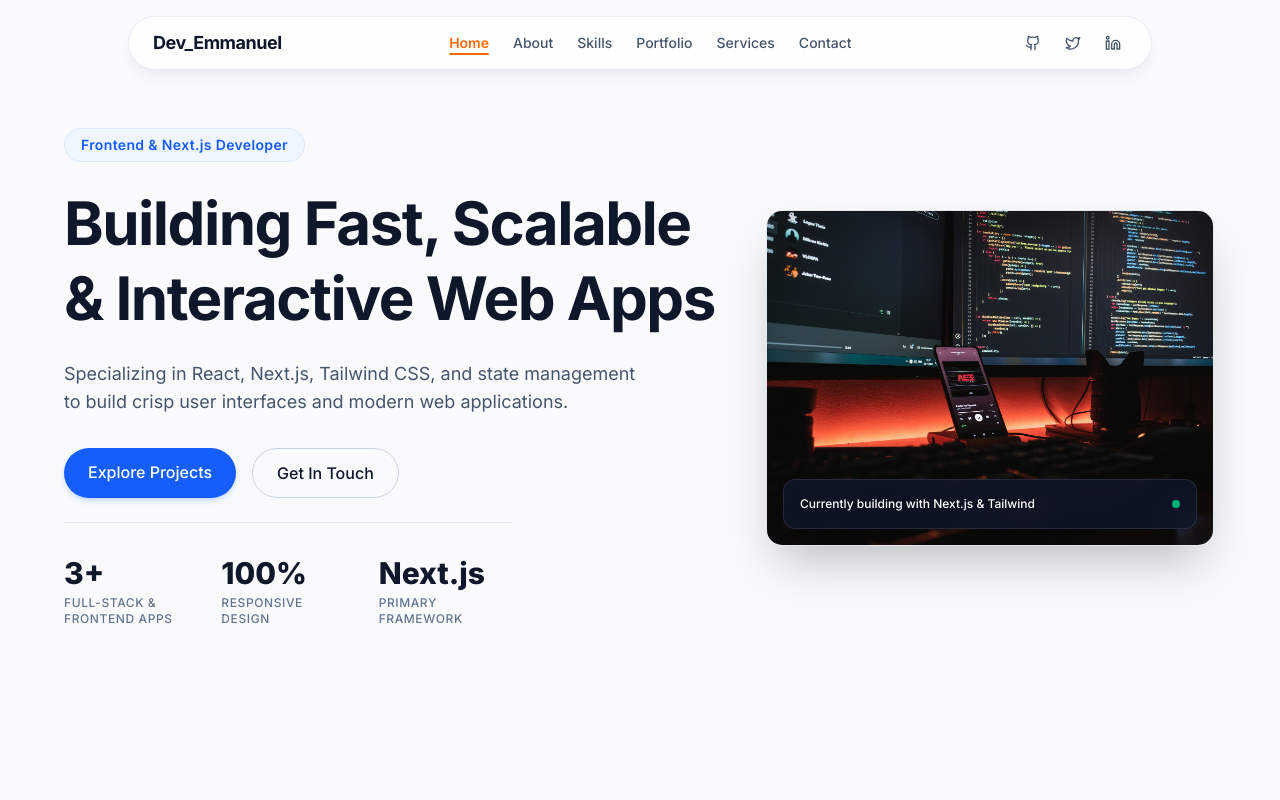
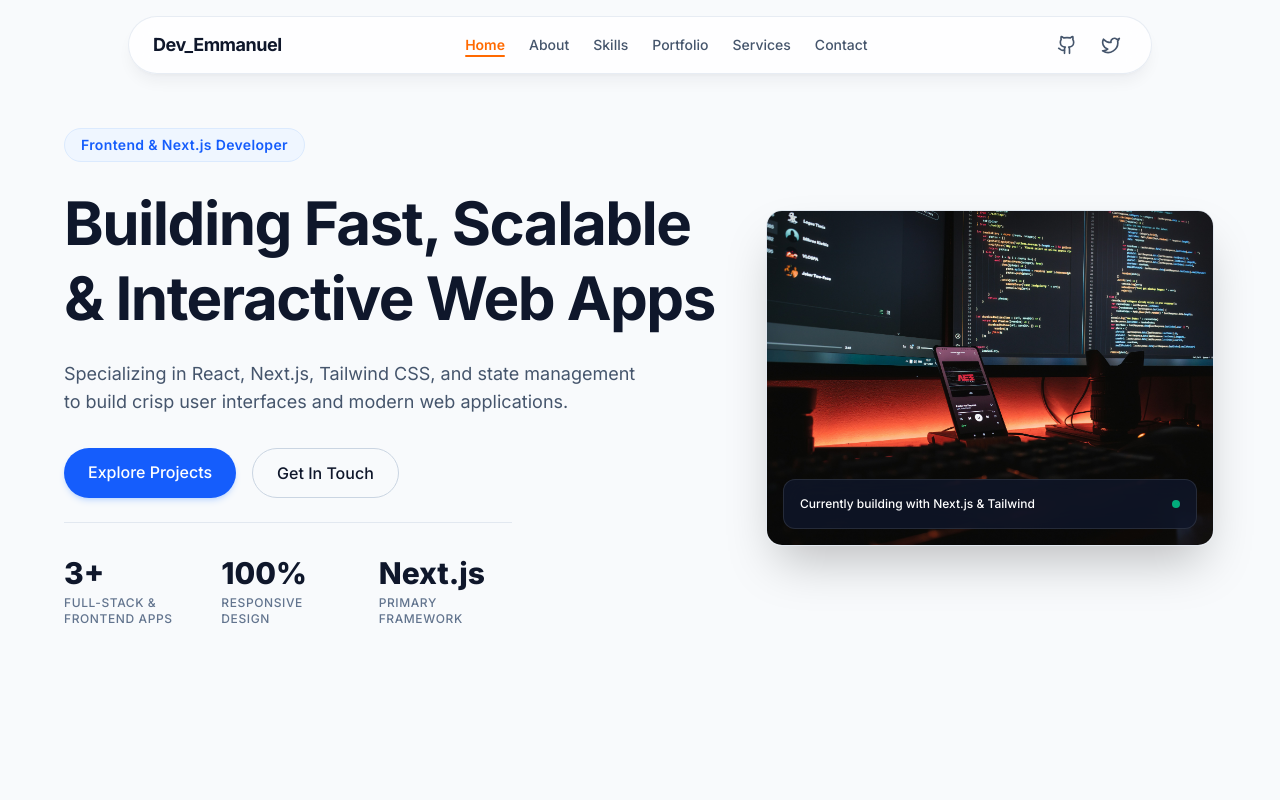
Before and after one commit to Nuelz1/my-portfolio, a Next.js app: page / in a window 1280 px wide. Shown: the top 800 px of the page. Built offline with nearby package versions, Linux system fonts and the light colour scheme.

Commit message:
refactor: centralize porfolio icons and social links

```diff
--- a/src/app/components/Footer.jsx
+++ b/src/app/components/Footer.jsx
@@ -1,33 +1,9 @@
 'use client';
 
 import { ArrowUp } from 'lucide-react';
+import { GithubIcon, TwitterIcon, LinkedinIcon } from './icons';
 
-function GithubIcon(props) {
-  return (
-    <svg viewBox="0 0 24 24" fill="none" stroke="currentColor" strokeWidth="2" strokeLinecap="round" strokeLinejoin="round" {...props}>
-      <path d="M15 22v-4a4.8 4.8 0 0 0-1-3.5c3 0 6-2 6-5.5.08-1.25-.27-2.48-1-3.5.28-1.15.28-2.35 0-3.5 0 0-1 0-3 1.5-2.64-.5-5.36-.5-8 0C6 2 5 2 5 2c-.3 1.15-.3 2.35 0 3.5A5.403 5.403 0 0 0 4 9c0 3.5 3 5.5 6 5.5-.39.49-.68 1.05-.85 1.65-.17.6-.22 1.23-.15 1.85v4" />
-      <path d="M9 18c-4.51 2-5-2-7-2" />
-    </svg>
-  );
-}
 
-function TwitterIcon(props) {
-  return (
-    <svg viewBox="0 0 24 24" fill="none" stroke="currentColor" strokeWidth="2" strokeLinecap="round" strokeLinejoin="round" {...props}>
-      <path d="M22 4s-.7 2.1-2 3.4c1.6 10-9.4 17.3-18 11.6 2.2.1 4.4-.6 6-2C3 15.5.5 9.6 3 5c2.2 2.6 5.6 4.1 9 4-.9-4.2 4-6.6 7-3.8 1.1 0 3-1.2 3-1.2z" />
-    </svg>
-  );
-}
-
-function LinkedinIcon(props) {
-  return (
-    <svg viewBox="0 0 24 24" fill="none" stroke="currentColor" strokeWidth="2" strokeLinecap="round" strokeLinejoin="round" {...props}>
-      <path d="M16 8a6 6 0 0 1 6 6v7h-4v-7a2 2 0 0 0-2-2 2 2 0 0 0-2 2v7h-4v-7a6 6 0 0 1 6-6z" />
-      <rect width="4" height="12" x="2" y="9" />
-      <circle cx="4" cy="4" r="2" />
-    </svg>
-  );
-}
 
 export default function Footer() {
   const scrollToTop = () => {
--- a/src/app/components/Navbar.jsx
+++ b/src/app/components/Navbar.jsx
@@ -3,6 +3,8 @@
 import { useState } from 'react';
 import { motion, AnimatePresence } from 'framer-motion';
 import { Menu, X } from 'lucide-react';
+import { GithubIcon, TwitterIcon } from './icons';
+
 
 const navLinks = [
   { name: 'Home', href: '#home' },
@@ -13,33 +15,10 @@ const navLinks = [
   { name: 'Contact', href: '#contact' },
 ];
 
-// Brand SVG Components
-function GithubIcon(props) {
-  return (
-    <svg viewBox="0 0 24 24" fill="none" stroke="currentColor" strokeWidth="2" strokeLinecap="round" strokeLinejoin="round" {...props}>
-      <path d="M15 22v-4a4.8 4.8 0 0 0-1-3.5c3 0 6-2 6-5.5.08-1.25-.27-2.48-1-3.5.28-1.15.28-2.35 0-3.5 0 0-1 0-3 1.5-2.64-.5-5.36-.5-8 0C6 2 5 2 5 2c-.3 1.15-.3 2.35 0 3.5A5.403 5.403 0 0 0 4 9c0 3.5 3 5.5 6 5.5-.39.49-.68 1.05-.85 1.65-.17.6-.22 1.23-.15 1.85v4" />
-      <path d="M9 18c-4.51 2-5-2-7-2" />
-    </svg>
-  );
-}
-
-function TwitterIcon(props) {
-  return (
-    <svg viewBox="0 0 24 24" fill="none" stroke="currentColor" strokeWidth="2" strokeLinecap="round" strokeLinejoin="round" {...props}>
-      <path d="M22 4s-.7 2.1-2 3.4c1.6 10-9.4 17.3-18 11.6 2.2.1 4.4-.6 6-2C3 15.5.5 9.6 3 5c2.2 2.6 5.6 4.1 9 4-.9-4.2 4-6.6 7-3.8 1.1 0 3-1.2 3-1.2z" />
-    </svg>
-  );
-}
-
-function LinkedinIcon(props) {
-  return (
-    <svg viewBox="0 0 24 24" fill="none" stroke="currentColor" strokeWidth="2" strokeLinecap="round" strokeLinejoin="round" {...props}>
-      <path d="M16 8a6 6 0 0 1 6 6v7h-4v-7a2 2 0 0 0-2-2 2 2 0 0 0-2 2v7h-4v-7a6 6 0 0 1 6-6z" />
-      <rect width="4" height="12" x="2" y="9" />
-      <circle cx="4" cy="4" r="2" />
-    </svg>
-  );
-}
+const socialLinks = [
+  { name: 'GitHub', href: 'https://github.com/Nuelz1', icon: GithubIcon },
+  { name: 'X', href: 'https://x.com/nuelofficial6', icon: TwitterIcon },
+];
 
 export default function Navbar() {
   const [isOpen, setIsOpen] = useState(false);
@@ -83,33 +62,22 @@ export default function Navbar() {
 
         {/* Social Icons (Desktop) */}
         <div className="hidden md:flex items-center space-x-3 text-slate-600">
+          {socialLinks.map((social) => {
+            const Icon = social.icon;
+
+            return (
               <a
-            href="https://github.com/Nuelz1"
+                className="p-1.5 hover:text-orange-500 transition-colors"
+                key={social.name}
+                href={social.href}
                 target="_blank"
                 rel="noreferrer"
-            className="p-1.5 hover:text-orange-500 transition-colors"
-            aria-label="GitHub Profile"
+                aria-label={social.name}
               >
-            <GithubIcon className="w-4 h-4" />
+                <Icon className="w-5 h-5" />
               </a>
-          <a
-            href="https://x.com/nuelofficial6"
-            target="_blank"
-            rel="noreferrer"
-            className="p-1.5 hover:text-orange-500 transition-colors"
-            aria-label="Twitter Profile"
-          >
-            <TwitterIcon className="w-4 h-4" />
-          </a>
-          <a
-            href="https://linkedin.com"
-            target="_blank"
-            rel="noreferrer"
-            className="p-1.5 hover:text-orange-500 transition-colors"
-            aria-label="LinkedIn Profile"
-          >
-            <LinkedinIcon className="w-4 h-4" />
-          </a>
+            );
+          })}
         </div>
 
         {/* Mobile Menu Toggle Button */}
@@ -147,17 +115,21 @@ export default function Navbar() {
               </a>
             ))}
 
-            <div className="pt-4 border-t border-slate-100 flex items-center space-x-4 text-slate-600">
-              <a href="https://github.com/Nuelz1" target="_blank" rel="noreferrer" className="hover:text-orange-500">
-                <GithubIcon className="w-5 h-5" />
+            {socialLinks.map((social) => {
+              const Icon = social.icon;
+
+              return (
+                <a
+                  key={social.name}
+                  href={social.href}
+                  target="_blank"
+                  rel="noreferrer"
+                  aria-label={social.name}
+                >
+                  <Icon className="w-5 h-5" />
                 </a>
-              <a href="https://x.com/nuelofficial6" target="_blank" rel="noreferrer" className="hover:text-orange-500">
-                <TwitterIcon className="w-5 h-5" />
-              </a>
-              <a href="https://linkedin.com" target="_blank" rel="noreferrer" className="hover:text-orange-500">
-                <LinkedinIcon className="w-5 h-5" />
-              </a>
-            </div>
+              );
+            })}
           </motion.div>
         )}
       </AnimatePresence>
--- a/src/app/components/Portfolio.jsx
+++ b/src/app/components/Portfolio.jsx
@@ -4,6 +4,7 @@ import { useState } from 'react';
 import { motion, AnimatePresence } from 'framer-motion';
 import { ExternalLink } from 'lucide-react';
 import Image from 'next/image';
+import { GithubIcon } from './icons';
 
 const categories = ['All', 'Next.js', 'React', 'Full Stack'];
 
@@ -24,7 +25,7 @@ const projects = [
     category: 'React',
     description: 'An interactive portfolio app for photographers with instant client previews and image gallery filtering.',
     tags: ['React', 'Framer Motion', 'Tailwind CSS'],
-    image: '',
+    image: '/Fotobook.png',
     liveUrl: '',
     githubUrl: 'https://github.com/Nuelz1/fotobook',
   },
@@ -34,20 +35,11 @@ const projects = [
     category: 'Full Stack',
     description: 'Full-stack platform with dynamic checkout, product inventory management, and database integration.',
     tags: ['Next.js', 'Node.js', 'MongoDB', 'Tailwind'],
-    image: '',
+    image: '/Fokiis.png',
     liveUrl: 'https://example.com',
     githubUrl: 'https://github.com/Nuelz1',
   },
 ];
-
-function GithubIcon(props) {
-  return (
-    <svg viewBox="0 0 24 24" fill="none" stroke="currentColor" strokeWidth="2" strokeLinecap="round" strokeLinejoin="round" {...props}>
-      <path d="M15 22v-4a4.8 4.8 0 0 0-1-3.5c3 0 6-2 6-5.5.08-1.25-.27-2.48-1-3.5.28-1.15.28-2.35 0-3.5 0 0-1 0-3 1.5-2.64-.5-5.36-.5-8 0C6 2 5 2 5 2c-.3 1.15-.3 2.35 0 3.5A5.403 5.403 0 0 0 4 9c0 3.5 3 5.5 6 5.5-.39.49-.68 1.05-.85 1.65-.17.6-.22 1.23-.15 1.85v4" />
-      <path d="M9 18c-4.51 2-5-2-7-2" />
-    </svg>
-  );
-}
 
 export default function Portfolio() {
   const [activeCategory, setActiveCategory] = useState('All');
--- /dev/null
+++ b/src/app/components/icons.jsx
@@ -0,0 +1,26 @@
+export function GithubIcon(props) {
+  return (
+    <svg viewBox="0 0 24 24" fill="none" stroke="currentColor" strokeWidth="2" strokeLinecap="round" strokeLinejoin="round" {...props}>
+      <path d="M15 22v-4a4.8 4.8 0 0 0-1-3.5c3 0 6-2 6-5.5.08-1.25-.27-2.48-1-3.5.28-1.15.28-2.35 0-3.5 0 0-1 0-3 1.5-2.64-.5-5.36-.5-8 0C6 2 5 2 5 2c-.3 1.15-.3 2.35 0 3.5A5.403 5.403 0 0 0 4 9c0 3.5 3 5.5 6 5.5-.39.49-.68 1.05-.85 1.65-.17.6-.22 1.23-.15 1.85v4" />
+      <path d="M9 18c-4.51 2-5-2-7-2" />
+    </svg>
+  );
+}
+
+export function TwitterIcon(props) {
+  return (
+    <svg viewBox="0 0 24 24" fill="none" stroke="currentColor" strokeWidth="2" strokeLinecap="round" strokeLinejoin="round" {...props}>
+      <path d="M22 4s-.7 2.1-2 3.4c1.6 10-9.4 17.3-18 11.6 2.2.1 4.4-.6 6-2C3 15.5.5 9.6 3 5c2.2 2.6 5.6 4.1 9 4-.9-4.2 4-6.6 7-3.8 1.1 0 3-1.2 3-1.2z" />
+    </svg>
+  );
+}
+
+export function LinkedinIcon(props) {
+  return (
+    <svg viewBox="0 0 24 24" fill="none" stroke="currentColor" strokeWidth="2" strokeLinecap="round" strokeLinejoin="round" {...props}>
+      <path d="M16 8a6 6 0 0 1 6 6v7h-4v-7a2 2 0 0 0-2-2 2 2 0 0 0-2 2v7h-4v-7a6 6 0 0 1 6-6z" />
+      <rect width="4" height="12" x="2" y="9" />
+      <circle cx="4" cy="4" r="2" />
+    </svg>
+  );
+}
```
Also changed, not shown: public/Fokiis.png (added), public/FotoBook.png (added). Lines whose indentation alone changed are shown as unchanged.
